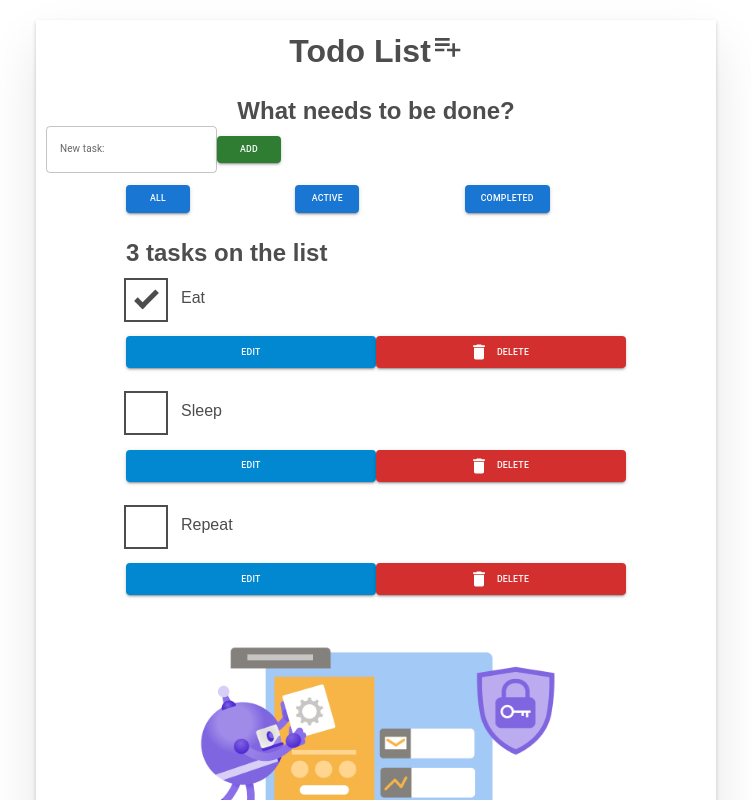
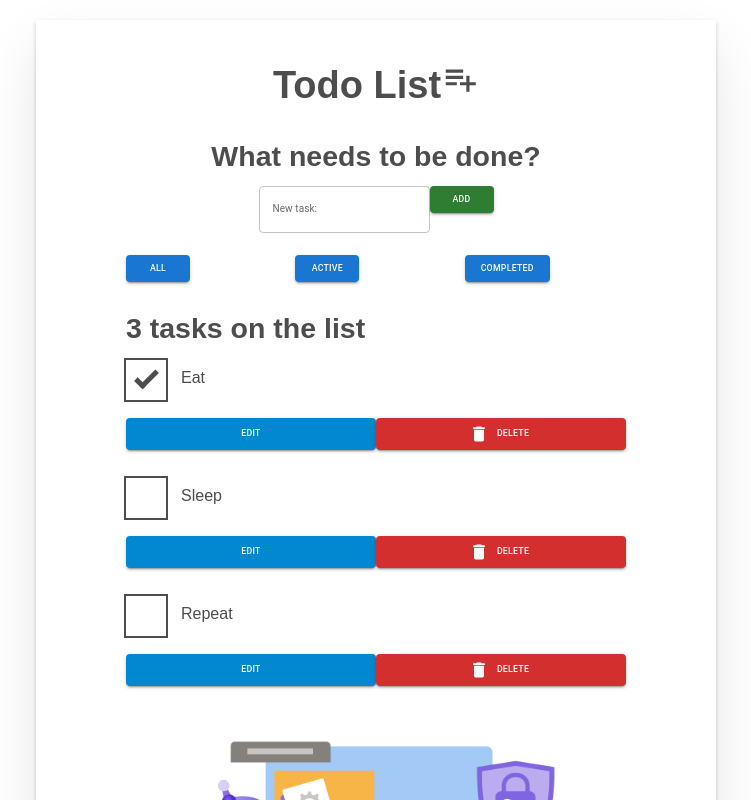
Before and after one commit to LinusErikNilsson/React-Todo-App, a React (Create React App) app: page / in a window 1280 px wide. Shown: the top 800 px of the page, without its empty margins (264-1015 px from the left). Built offline with nearby package versions, Linux system fonts and the light colour scheme.

Commit message:
Fixes. + add new div for tasks

```diff
--- a/src/App.js
+++ b/src/App.js
@@ -100,17 +100,27 @@ function App(props) {
       <div className="filters btn-group stack-exception">
         {filterList}
       </div>
+
+
+      <div className="todoliststack">
+
+
+
       <h2 id="list-heading"> {taskList.length} tasks on the list {console.log(taskList.length)}
 
 
       </h2>
+
+
+
       <ul
         role="list"
         className="todo-list stack-large stack-exception"
         aria-labelledby="list-heading"
-      >
+        >
         {taskList}
       </ul>
+          </div>
 
           <figure class="figure">
 
--- a/src/components/Form.js
+++ b/src/components/Form.js
@@ -49,7 +49,7 @@ function Form(props) {
 
                 <Button variant="contained"
                 color="success"
-                type="submit" className="Addtask">
+                type="submit" className="addbutton">
                 Add
                 </Button>
             </div>
--- a/src/index.css
+++ b/src/index.css
@@ -65,6 +65,8 @@ ul {
 input[type="text"] {
   border-radius: 0;
 }
+
+/* Styr mariginaler och bredd i "boxen"*/
 body {
   width: 100%;
   max-width: 68rem;
@@ -74,14 +76,14 @@ body {
   color: #4d4d4d;
 }
 
-/*
+
 @media screen and (min-width: 620px) {
   body {
     font-size: 1.9rem;
     line-height: 1.31579;
   }
 }
-*/
+
 
 /*END RESETS*/
 /* GLOBAL STYLES */
@@ -101,17 +103,18 @@ body {
 
 .mid-div
 {
-  display: flex;
+  display: flexbox;
   width: 100%;
-  align-items: center;
+
   text-align: center;
+  padding: 1rem;
 
 }
 
-.addTask
+.addbutton
 {
-  display: flex;
-  align-items: center;
+ vertical-align: text-bottom;
+
 }
 
 .btn-group {
@@ -152,7 +155,7 @@ body {
   margin-top: 2.5rem;
 }
 
-/*
+
 @media screen and (min-width: 550px) {
   .stack-small > * + * {
     margin-top: 1.4rem;
@@ -161,7 +164,7 @@ body {
     margin-top: 2.8rem;
   }
 }
-*/
+
 
 .stack-exception {
   margin-top: 1.2rem;
@@ -175,13 +178,13 @@ body {
   box-shadow: 0 2px 4px 0 rgba(0, 0, 0, 0.2), 0 2.5rem 5rem 0 rgba(0, 0, 0, 0.1);
 }
 
-/*
+
 @media screen and (min-width: 550px) {
   .todoapp {
     padding: 4rem;
   }
 }
-*/
+
 
 
 .todoapp > * {
@@ -201,10 +204,12 @@ body {
 }
 .label__lg {
 display: flex;
+padding: 1rem;
 
 }
 .input__lg {
 
+padding: 1rem;
 display: flex;
 
 }
@@ -221,13 +226,13 @@ display: flex;
   margin-bottom: 1rem;
 }
 
-/*
+
 @media screen and (min-width: 620px) {
   [class*="__lg"] {
     font-size: 2.4rem;
   }
 }
-*/
+
 
 .filters {
   width: 100%;
```
